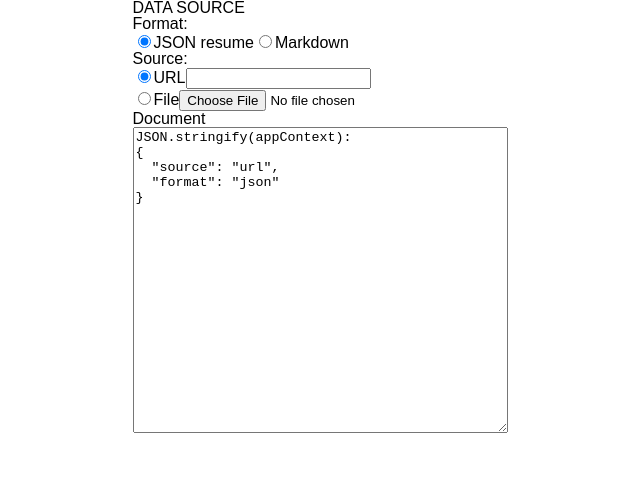
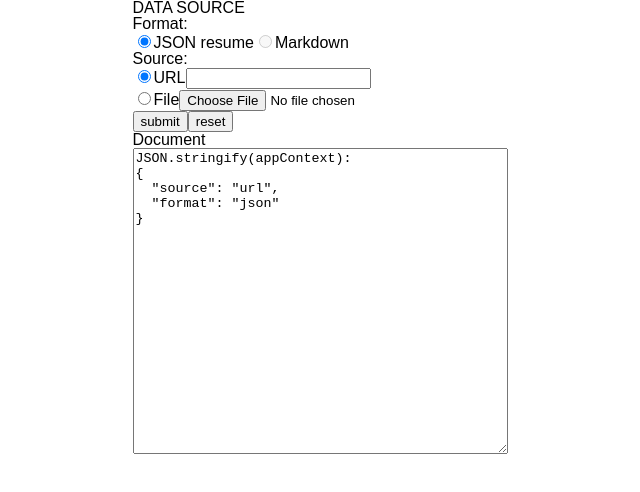
Before and after one commit to chrjl/react-resume--server, a React (Vite) app: page / in a window 1280 px wide. Shown: the top 492 px of the page, without its empty margins (320-960 px from the left). Built offline with nearby package versions, Linux system fonts and the light colour scheme.

Commit message:
feat(AppBar,AppContext): update data source on submit
- AppBar: adds submit and reset buttons to the data source form. On
  submit, use the passed-in state setter to update source, path, format.

- AppContext: the state setter updates the global app context in the
  parent component

```diff
--- a/src/components/AppBar.tsx
+++ b/src/components/AppBar.tsx
@@ -1,60 +1,71 @@
-import { useContext } from 'react';
-
-import { AppContext, AppContextType } from '../contexts/AppContext';
+import { AppContextType } from '../contexts/AppContext';
 
 interface AppBarProps {
   setAppContext: React.Dispatch<React.SetStateAction<AppContextType>>;
 }
 
 export default function AppBar({ setAppContext }: AppBarProps) {
-  const appContext = useContext(AppContext);
-
   return (
     <>
       <form
-        onSubmit={(e) => e.preventDefault()}
+        onSubmit={(e) => {
+          e.preventDefault();
+
+          const form = e.target as HTMLFormElement;
+
+          try {
+            // update source
+            switch (form.source.value) {
+              case 'url':
+                setAppContext((prevAppContext) => ({
+                  ...prevAppContext,
+                  source: 'url',
+                  path: form.url.value,
+                }));
+                break;
+
+              case 'file':
+                setAppContext((prevAppContext) => ({
+                  ...prevAppContext,
+                  source: 'file',
+                  path: form.file.files[0]?.name,
+                }));
+                break;
+
+              default:
+                break;
+            }
+
+            // update format
+            setAppContext((prevAppContext) => ({
+              ...prevAppContext,
+              format: form.format.value,
+            }));
+          } catch (e) {
+            alert('error!');
+            throw e;
+          }
+        }}
       >
         <h1>DATA SOURCE</h1>
-        <fieldset
-          id="format"
-          onChange={(e) => {
-            const { name, value } = e.target as HTMLInputElement;
-            if (name !== 'format') return;
-
-            setAppContext((prevAppContext) => ({
-              ...prevAppContext,
-              format: value,
-            }));
-          }}
-        >
+        <fieldset id="format-container">
           <legend>Format:</legend>
           <label>
             <input type="radio" name="format" value="json" defaultChecked />
             JSON resume
           </label>
           <label>
-            <input type="radio" name="format" value="markdown" />
+            <input type="radio" name="format" value="markdown" disabled />
             Markdown
           </label>
         </fieldset>
 
-        <fieldset
-          id="source"
-          onChange={(e) => {
-            const { name, value } = e.target as HTMLInputElement;
-            if (name !== 'source') return;
-
-            setAppContext((prevAppContext) => ({
-              ...prevAppContext,
-              source: value,
-            }));
-          }}
-        >
+        <fieldset id="source-container">
           <legend>Source:</legend>
           <label>
             <input type="radio" name="source" value="url" defaultChecked />
             URL
-            <input type="text" />
+            <input type="text" id="url" />
           </label>
 
           <br />
@@ -62,9 +73,12 @@ export default function AppBar({ setAppContext }: AppBarProps) {
           <label>
             <input type="radio" name="source" value="file" />
             File
-            <input type="file" />
+            <input type="file" id="file" />
           </label>
         </fieldset>
+
+        <button type="submit">submit</button>
+        <button type="reset">reset</button>
       </form>
     </>
   );
```
